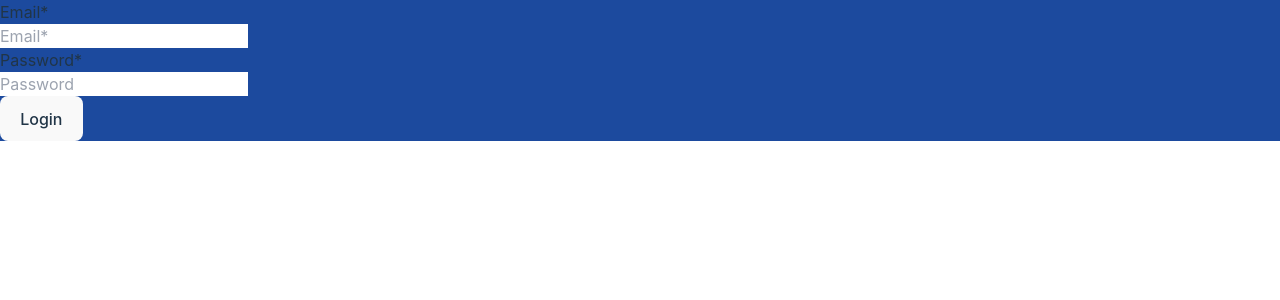
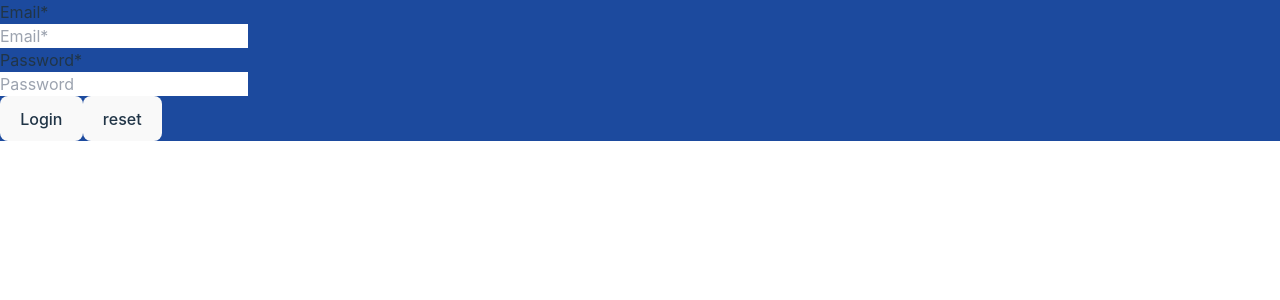
Before and after one commit to andrewizzo/react1, a React (Create React App) app: page / in a window 1280 px wide. Shown: the top 300 px of the page. Built offline with nearby package versions, Linux system fonts and the light colour scheme.

Commit message:
svolto esercizio 20 react reset-button

```diff
--- a/src/Login.jsx
+++ b/src/Login.jsx
@@ -21,6 +21,12 @@ const Login = ({onLogin}) => {
     }
   }
 
+  const handleReset = () => {
+    setUsername('')
+    setPassword('')
+    setIsButtonDisabled(true)
+  }
+
   return (
     <>
       <div>
@@ -32,6 +38,7 @@ const Login = ({onLogin}) => {
         <input type="password" placeholder="Password" value={password} onChange={handlePasswordChange} />
       </div>
       <button onChange={handleButtonDisabled} disabled={isButtonDisabled} >Login</button>
+      <button onClick={handleReset}>reset</button>
     </>
   )
 }
```
